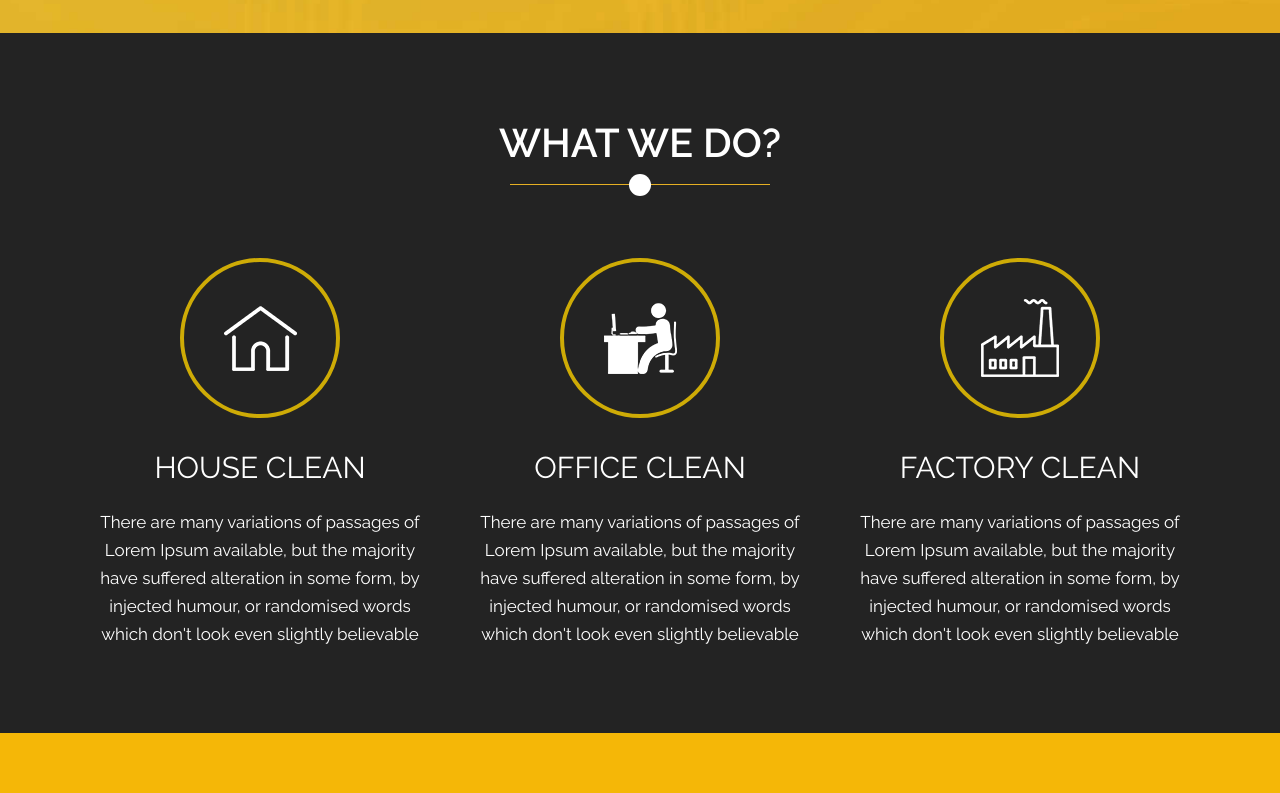
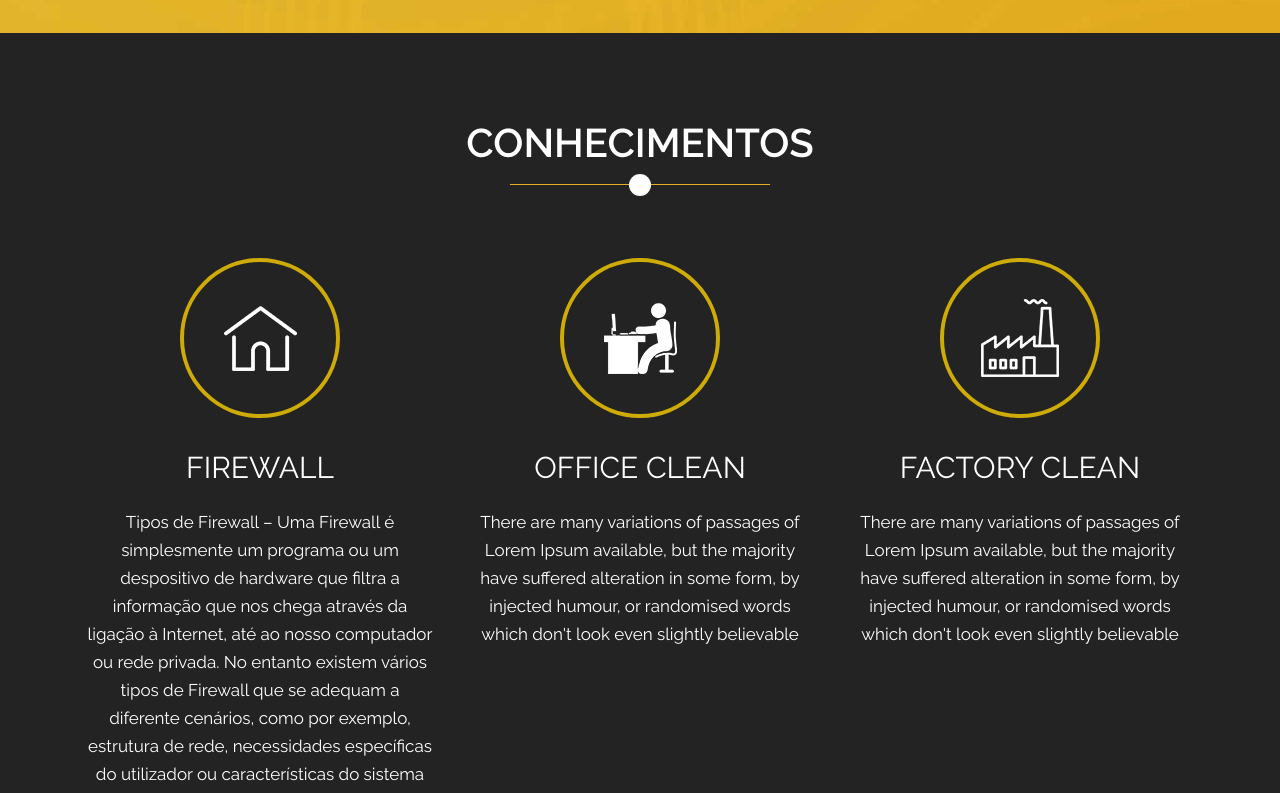
Before and after one commit to makramos2021/portfolio, a plain HTML site: page index.html in a window 1280 px wide. Shown: the part 1060-1853 px from the top of the page. Drawn offline with nearby package versions, Linux system fonts and the light colour scheme.

Commit message:
firewall

```diff
--- a/index.html
+++ b/index.html
@@ -61,7 +61,7 @@
                         <div class="collapse navbar-collapse" id="navbarsExample04">
                            <ul class="navbar-nav mr-auto">
                               <li class="nav-item active">
-                                 <a class="nav-link" href="#we_do">Sites</a>
+                                 <a class="nav-link" href="#we_do">Conhecimentos</a>
                               </li>
                               <li class="nav-item">
                                  <a class="nav-link" href="#contact">Contatos</a>
@@ -105,13 +105,14 @@
          </div>
       </section>
       <!-- end banner -->
+
       <!-- we_do -->
       <div id="we_do"  class="we_do">
          <div class="container">
             <div class="row">
                <div class="col-md-12">
                   <div class="titlepage">
-                     <h2>What we do?</h2>
+                     <h2>Conhecimentos</h2>
                      <span></span>
                      <strong></strong>
                   </div>
@@ -121,8 +122,19 @@
                <div class="col-md-4">
                   <div class="we_do_box">
                      <i><img src="images/plan1.png" alt="#"/></i>
-                     <h4>House clean</h4>
-                     <p>There are many variations of passages of Lorem Ipsum available, but the majority have suffered alteration in some form, by injected humour, or randomised words which don't look even slightly believable</p>
+                     <h4>Firewall</h4>
+                     <p>Tipos de Firewall – Uma Firewall é simplesmente um programa ou um despositivo de hardware que filtra a informação que nos chega através da ligação à Internet, até ao nosso computador ou rede privada. No entanto existem vários tipos de Firewall que se adequam a diferente cenários, como por exemplo, estrutura de rede, necessidades específicas do utilizador ou características do sistema opperativo.
+
+                     Quais os tipos de Firewall mais importantes?
+
+                     Filtros de Pacotes (Pack Filtering): Este tipo de Firewall utilizam regras para filtrarem pacotes. É um método simples mas oferece algum nível de segurança. A filtragem de pacotes analisa cada pacote que passa pela rede, aceitando ou não, tendo por base as regras determinadas por o utilizador. Este tipo de Firewall possui um maior desempenho comparado aos outros tipos de Firewall. Destaca-se por ser uma Firewall de baixo custo. simples e flexível. No entanto a filtragem de pacotes tem um nível de segurança bastante primário, por isso mesmo é aconselhável o uso de firewall por software (Firewall do Windows) como complemento, melhorando assim a segurança da rede.
+
+                     A filtragem de pacotes é normalmente feita a pacotes IP e baseada nos seguintes campos:
+                     Endereço IP fonte, Endereço IP destino, Porta TCP/UDP fonte e Porta TCP/UDP destino.
+
+                     Proxy (Firewall de aplicação): Este tipo de Firewall capta todas a informação que entra e sai da rede. É o intermediário entre a rede externa e a rede interna, não permitindo uma comunicação directa entre ambos. Todo o tráfego que passa a fronteira entre a parte pública e a parte privada é encaminhado para a proxy, que funciona a nível de aplicação, este tipo de firewall também possibilita a autenticação do usuário e o controlo de estado das ligações, permitindo assim uma filtragem mais eficaz da informação. Deixa de existir acesso direto do sistema externo ao sistema interno, com este processo a segurança é reforçada.
+
+                     Filtros baseado no estado (stateful inspection): Este tipo de Firewall é uma evolução do filtro de pacote. Esta faz um género de comparação entre o que está a acontecer e o que é esperado que aconteça, analisando todo o tráfego de dados procurando padrões aceitáveis tendo em conta as regras estabelecidas. Este tipo de Firewall analisa o tráfego, constuindo tabelas de estado das ligações à Internet. Permite usar a junção de packet filter e proxy. O preço elevado desta tecnologia poderá ser um factor contra mas se o seu principal objectivo é a segurança, então esta será a melhor solução. É uma tecnologia muito mais eficiente que as anteriores e com muitos menos necessidade de intervenção.</p>
                   </div>
                </div>
                <div class="col-md-4">
@@ -144,6 +156,7 @@
       </div>
       <!-- end we_do -->
       <!-- testimonial -->
+
      <!-- <div class="testimonial">
          <div class="container">
             <div class="row">
@@ -187,7 +200,6 @@
                               </div>
                            </div>
                         </div>
-                     -->
                         <div class="carousel-item">
                            <div class="container">
                               <div class="carousel-caption">
@@ -246,8 +258,10 @@
             </div>
          </div>
       </div>
+      -->
       <!-- end testimonial -->
       <!-- contact -->
+      <!--
       <div id="contact" class="contact">
          <div class="container">
             <div class="row">
@@ -289,6 +303,7 @@
             </div>
          </div>
       </div>
+   -->
       <!-- end contact -->
       <!-- asked -->
       <div class="asked">
```
